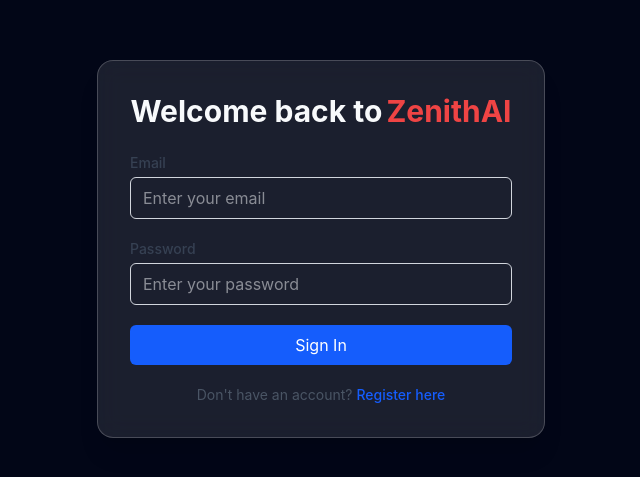
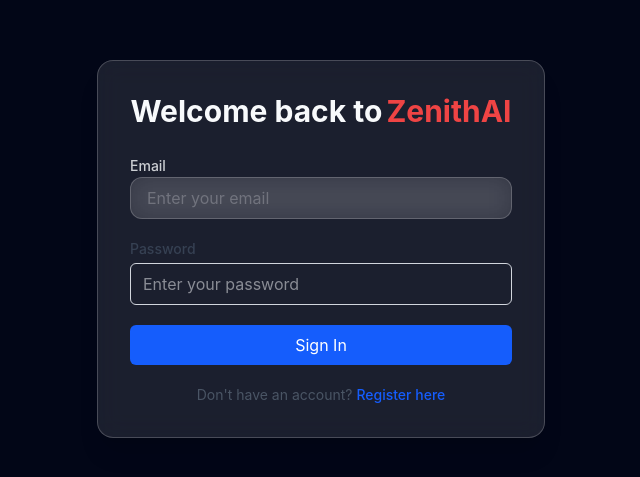
Before and after one commit to DavFilsDev/zenithAI_react-typescript-frontend, a React (Vite) app: page /login in a window 1280 px wide. Shown: the part 151-628 px from the top of the page, without its empty margins (319-959 px from the left). Built offline with nearby package versions, Linux system fonts and the light colour scheme; no server answers.

Commit message:
refactor(auth): replace email field with reusable Input component

```diff
--- a/src/pages/Login.tsx
+++ b/src/pages/Login.tsx
@@ -2,6 +2,7 @@ import { useForm } from 'react-hook-form';
 import { useAuth } from '../contexts/AuthContext';
 import { useNavigate, Link } from 'react-router-dom';
 import toast from 'react-hot-toast';
+import { Input } from '../components/ui/Input';
 
 interface LoginForm {
   email: string;
@@ -55,31 +56,19 @@ export const Login = () => {
         <form onSubmit={handleSubmit(onSubmit)} className="space-y-5">
 
           {/* Email field */}
-          <div>
-            <label
-              htmlFor="email"
-              className="block text-sm font-medium text-gray-700"
-            >
-              Email
-            </label>
-            <input
-              id="email"
+          <Input
+            label="Email"
             type="email"
-              {...register('email', {
+            placeholder="Enter your email"
+            registration={register('email', {
               required: 'Email is required',
               pattern: {
                 value: /^[A-Z0-9._%+-]+@[A-Z0-9.-]+\.[A-Z]{2,}$/i,
-                  message: 'Invalid email address'
-                }
+                message: 'Invalid email address',
+              },
             })}
-              className="mt-1 block w-full rounded-md border border-gray-300 px-3 py-2 focus:border-blue-500 focus:outline-none focus:ring-1 focus:ring-blue-500"
-              placeholder="Enter your email"
+            error={errors.email}
           />
-            {/* Email error message */}
-            {errors.email && (
-              <p className="text-red-500 text-sm mt-1">{errors.email.message}</p>
-            )}
-          </div>
 
           {/* Password field */}
           <div>
```
Lines whose indentation alone changed are shown as unchanged.
